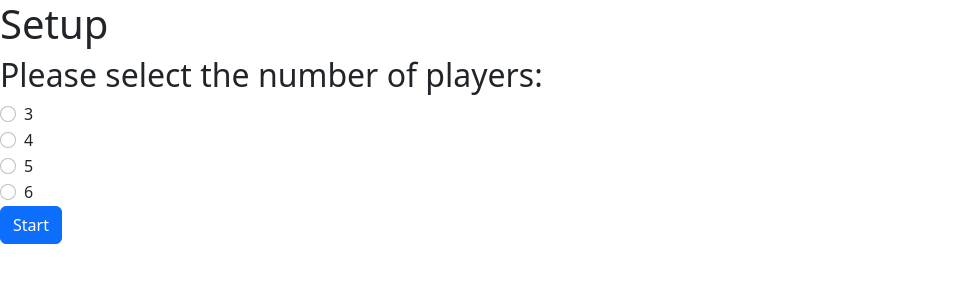
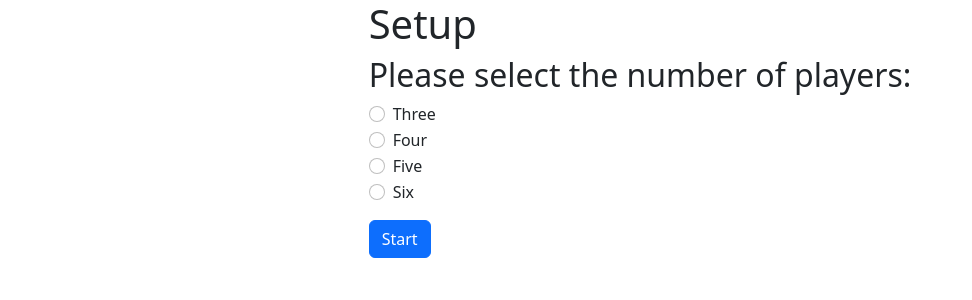
Before and after one commit to 2023-spring-adv-fe-tuth/betrayal-at-hoth-comp-app, a React (Create React App) app: page /#/ in a window 1280 px wide. Both pictures are taken after a click on the button "Play". Shown: the top 300 px of the page, without its empty margins (0-972 px from the left). Built offline with nearby package versions, Linux system fonts and the light colour scheme.

Commit message:
Working on the setup page

```diff
--- a/src/Setup.tsx
+++ b/src/Setup.tsx
@@ -1,5 +1,7 @@
 import Form from "react-bootstrap/Form";
 import Button from "react-bootstrap/Button";
+import { SetupData } from "./data-models";
+import { useState } from 'react';
 import { useNavigate } from "react-router-dom";
 
 const radios = [
@@ -12,20 +14,33 @@ const radios = [
 export const Setup = () => {
 
     const nav = useNavigate();
+    const [numberOfPlayers, setNumberOfPlayers] = useState(3);
+
+    const startGame = () => {
+
+
+
+        nav("/results");
+    };
 
     return (
-        <>
+        <div className="d-flex align-items-center justify-content-center">
+            <div>
                 <h1>Setup</h1>
                 <h2>Please select the number of players:</h2>
-            <Form>
-                {radios.map((radio) => (
+                <Form className="mb-3">
+                    {radios.map((radio, index) => (
                         <Form.Check type='radio'
                         name='radios'
                         id={radio.name}
-                    label={radio.value}/>
+                        label={radio.name}
+                        value={radio.value}
+                        key={index}
+                        onChange={e => setNumberOfPlayers(Number(e.target.value))}/>
                     ))}
                 </Form>
-            <Button onClick={() => nav("/results")}>Start</Button>
-        </>
+                <Button onClick={startGame}>Start</Button>
+            </div>
+        </div>
     );
 };
```
Lines whose indentation alone changed are shown as unchanged.
